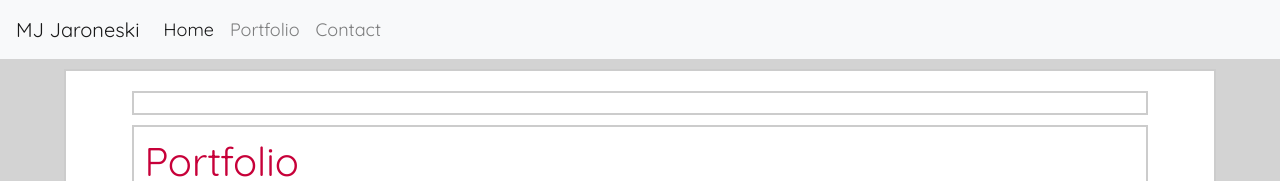
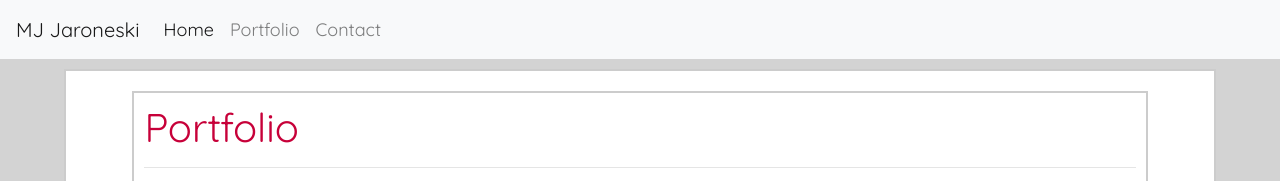
Before and after one commit to MJJaroneski/Bootsrap-Portfolio, a plain HTML site: page portfolio.html in a window 1280 px wide. Shown: the top 181 px of the page. Drawn offline with nearby package versions, Linux system fonts and the light colour scheme.

Commit message:
fixed a problem in the portfolio html

```diff
--- a/portfolio.html
+++ b/portfolio.html
@@ -31,7 +31,7 @@
 
         <div id='main' class="clearfix">
 
-            <div id='main' class="clearfix"></div>
+
             <div class="container" id='main'>
                     <div class="row">
                       <div class="col-md-12">
```
